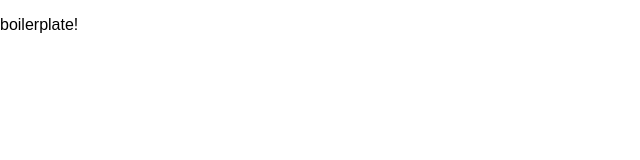
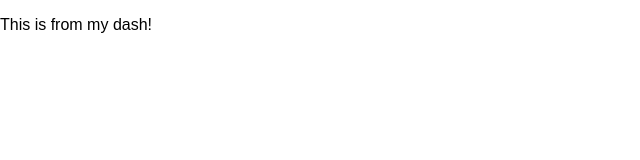
Before and after one commit to akhilome/expensify, a React app: page / in a window 1280 px wide. Shown: the top 160 px of the page, without its empty margins (0-640 px from the left). Built offline with nearby package versions, Linux system fonts and the light colour scheme.

Commit message:
install react router dom and go over basics

```diff
--- a/package.json
+++ b/package.json
@@ -21,6 +21,7 @@
     "react": "^16.6.0",
     "react-dom": "^16.6.0",
     "react-modal": "^3.6.1",
+    "react-router-dom": "^4.3.1",
     "sass-loader": "^7.1.0",
     "style-loader": "^0.23.1",
     "validator": "^10.8.0",
--- a/src/app.jsx
+++ b/src/app.jsx
@@ -1,6 +1,42 @@
 import React from 'react';
 import ReactDOM from 'react-dom';
+import { BrowserRouter, Route } from 'react-router-dom';
 import 'normalize.css';
 import './styles/styles.scss';
 
-ReactDOM.render(<p>boilerplate!</p>, document.getElementById('app'));
+const ExpenseDashboardPage = () => (
+  <div>
+    <p>This is from my dash!</p>
+  </div>
+);
+
+const AddExpensePage = () => (
+  <div>
+    <p>This is from my Create Expense page!</p>
+  </div>
+);
+
+const EditExpensePage = () => (
+  <div>
+    <p>This is from my Edit Expense page!</p>
+  </div>
+);
+
+const HelpPage = () => (
+  <div>
+    <p>This is from my Help page!</p>
+  </div>
+);
+
+const routes = (
+  <BrowserRouter>
+  <div>
+    <Route path='/' component={ExpenseDashboardPage} exact={true} />
+    <Route path='/create' component={AddExpensePage} />
+    <Route path='/edit' component={EditExpensePage}/>
+    <Route path='/help' component={HelpPage}/>
+  </div>
+  </BrowserRouter>
+);
+
+ReactDOM.render(routes, document.getElementById('app'));
--- a/webpack.config.js
+++ b/webpack.config.js
@@ -25,6 +25,7 @@ module.exports = {
   },
   devtool: 'cheap-module-eval-source-map',
   devServer: {
-    contentBase: join(__dirname, 'public')
+    contentBase: join(__dirname, 'public'),
+    historyApiFallback: true
   }
 };
```
Also changed, not shown: 1 other file (tests, documents, lock files or other folders).
